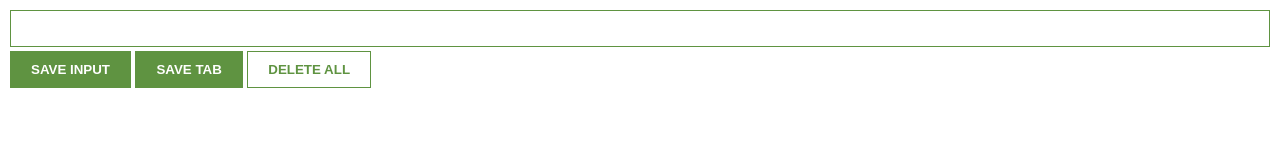
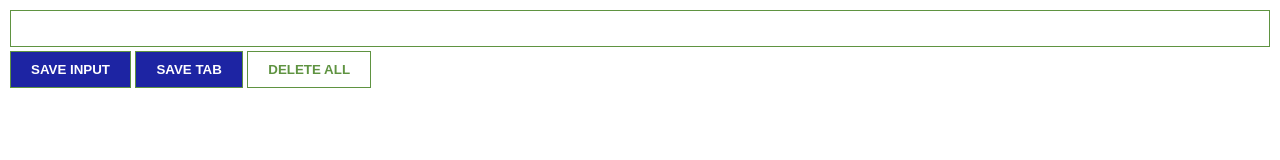
Before and after one commit to Sinha-Saurav/Leads_tracker-chrome-extension, a browser extension: page index.html in a window 1280 px wide. Drawn offline with Linux system fonts and the light colour scheme.

Commit message:
Changed the button colors

```diff
--- a/style.css
+++ b/style.css
@@ -14,7 +14,7 @@ input{
 }
 
 button{
-    background-color: #5f9341;
+    background-color: #1d24a3;
     color:white;
     font-weight: bold;
     padding:10px 20px;
```
